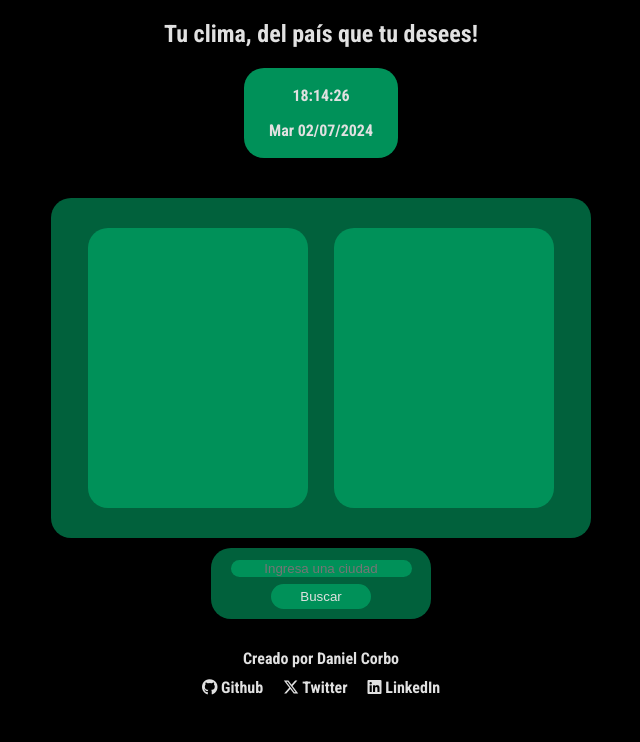
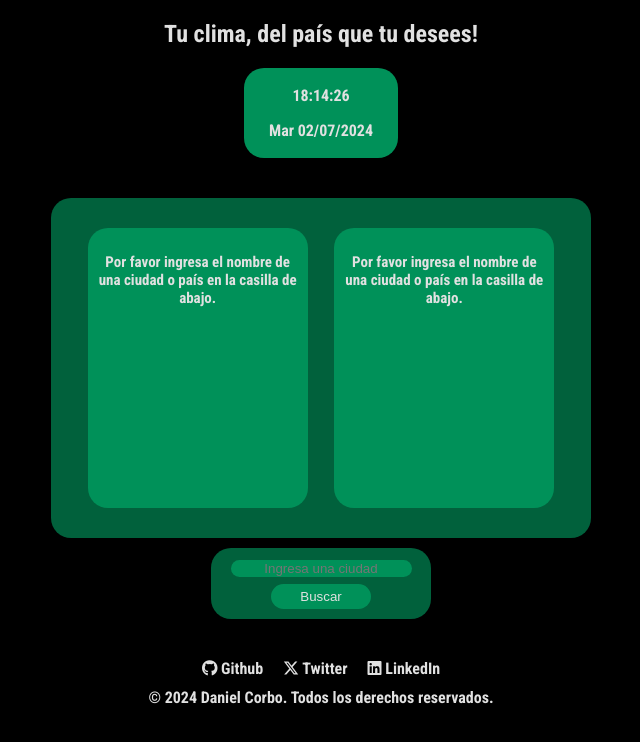
Before and after one commit to Dan-Corbo/clima, a plain HTML site: page index.html in a window 1280 px wide. Shown: the whole page, without its empty margins (319-959 px from the left). Drawn offline with Linux system fonts and the light colour scheme.

Commit message:
fourth commit

```diff
--- a/index.html
+++ b/index.html
@@ -10,22 +10,33 @@
 </head>
 <body>
   <div class="title">Tu clima, del país que tu desees!</div>
-  <div class="date-time"></div>
+  <div class="date-time">
+    <p class="time">
+      14:40:40
+    </p>
+    <p class="date">
+      Mar 02/07/2024
+    </p>
+  </div>
   <div class="card-weather">
-    <div class="card-1"></div>
-    <div class="card-2"></div>
+    <div class="card-1">
+      <p>Por favor ingresa el nombre de una ciudad o país en la casilla de abajo.</p>
+    </div>
+    <div class="card-2">
+      <p>Por favor ingresa el nombre de una ciudad o país en la casilla de abajo.</p>
+    </div>
   </div>
   <div class="input">
     <input type="text" class="search-weather" placeholder="Ingresa una ciudad">
     <button class="search">Buscar</button>
   </div>
   <div class="footer">
-    <p>Creado por Daniel Corbo</p>
     <ul>
       <li><a href="https://github.com/Dan-Corbo" target="_blank"><i class="fa-brands fa-github"></i> Github</a></li>
       <li><a href="https://x.com/dan_corbo225" target="_blank"><i class="fa-brands fa-x-twitter"></i> Twitter</a></li>
       <li><a href="https://www.linkedin.com/in/daniel-corbo225" target="_blank"><i class="fa-brands fa-linkedin"></i> LinkedIn</a></li>
     </ul>
+    <p>&copy; 2024 Daniel Corbo. Todos los derechos reservados.</p>
   </div>
   <script src="script.js"></script>
 </body>
--- a/style.css
+++ b/style.css
@@ -108,7 +108,7 @@ button {
 .footer ul {
   list-style: none;
   padding: 0;
-  margin: 10px 0 0 0;
+  margin: 10px 0 10px 0;
   display: flex;
   justify-content: center;
 }
```
